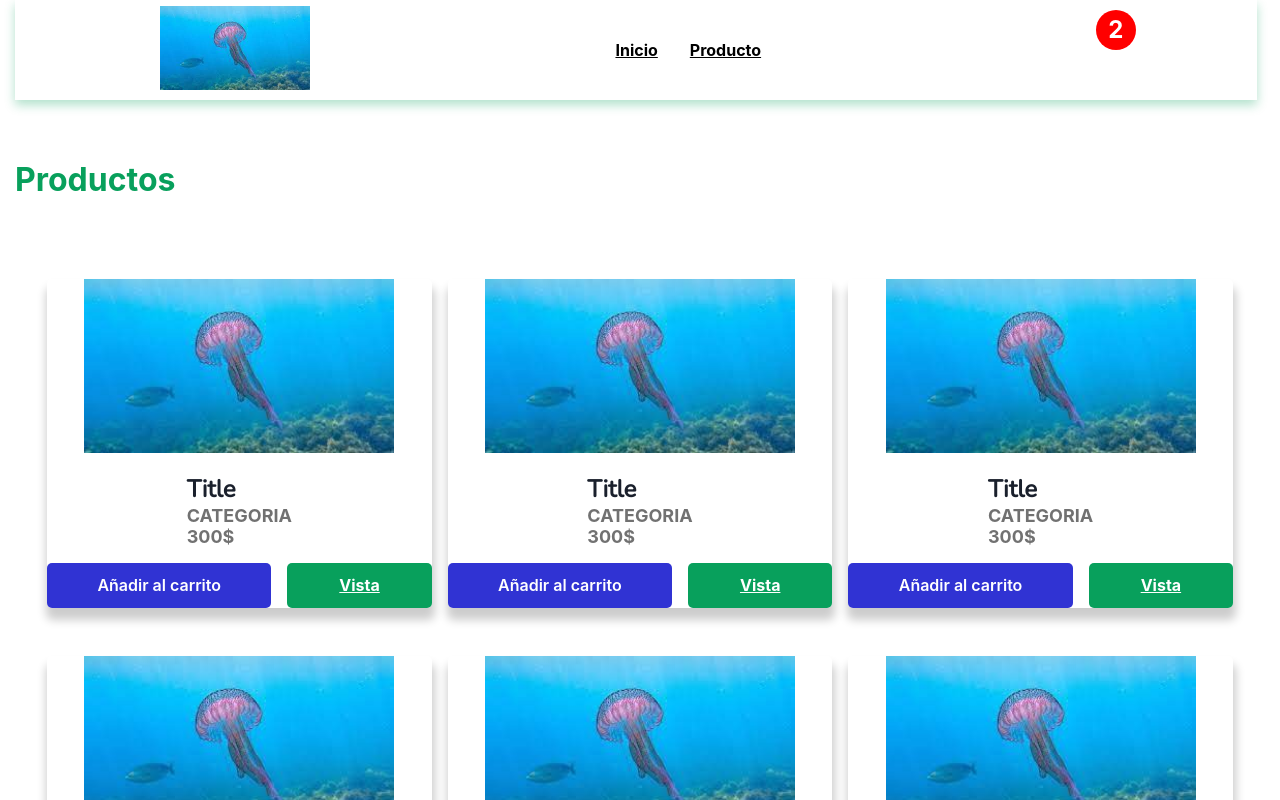
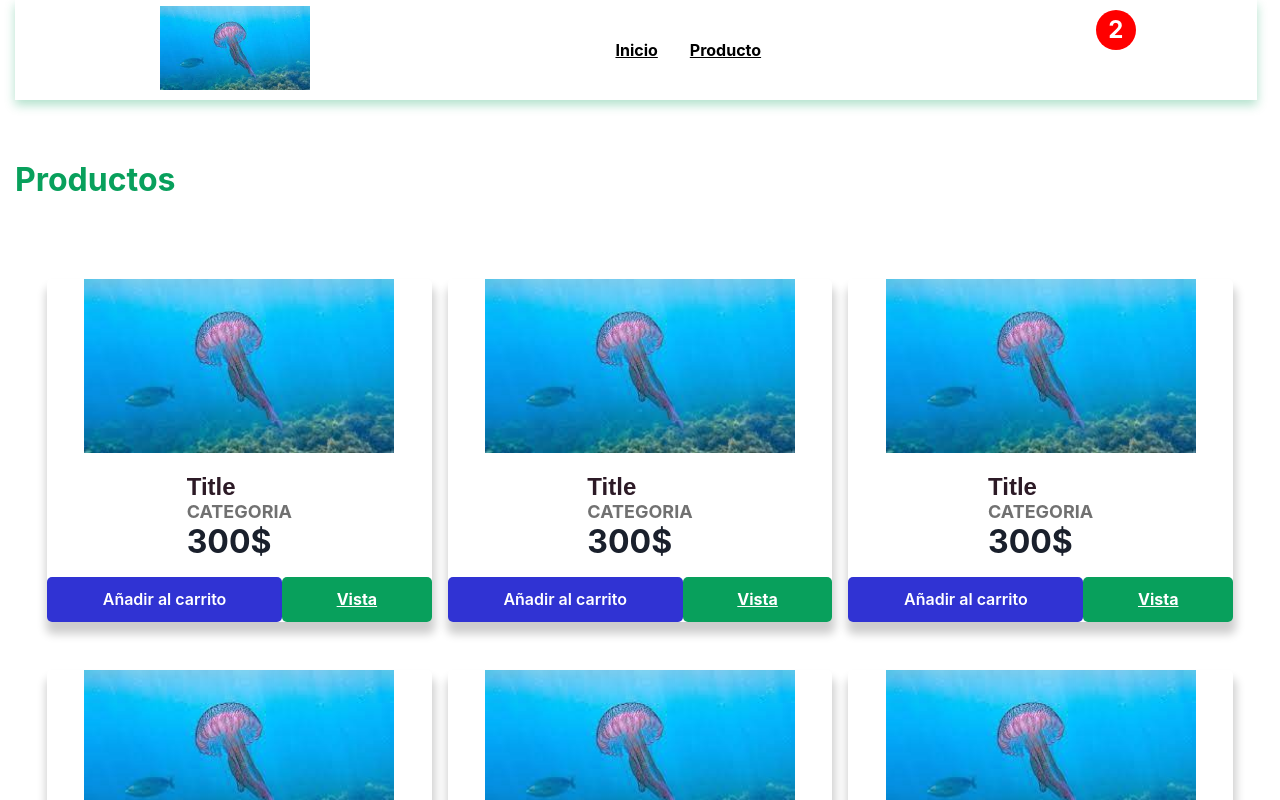
Before and after one commit to shencanet/react_project, a React (Create React App) app: page / in a window 1280 px wide. Shown: the top 800 px of the page. Built offline with nearby package versions, Linux system fonts and the light colour scheme; some icons are missing.

Commit message:
add: cart fixed css

```diff
--- a/src/index.css
+++ b/src/index.css
@@ -136,8 +136,8 @@ background: red;
 .producto__footer h1{
    font-weight: 600;
    font-size: 1.5rem;
-   color: #1a202c;
-   font-family: Nunito ,Arial, Helvetica, sans-serif;
+   color: #2c1a26;
+   font-family:Arial, Helvetica, sans-serif;
 }
 
 .producto__footer p{
@@ -147,7 +147,7 @@ background: red;
     font-size: 18px;
 
 }
-.producto__footer price{
+.producto__footer .price{
     font-size: 2rem;
     color: #1a202c ;
 
@@ -158,7 +158,7 @@ background: red;
     height: 45px;
     display: grid;
     grid-template-columns: 2fr 1fr;
-    gap: 1rem 3rem ;
+    gap: 1rem 2rem ;
 
 }
 
```
